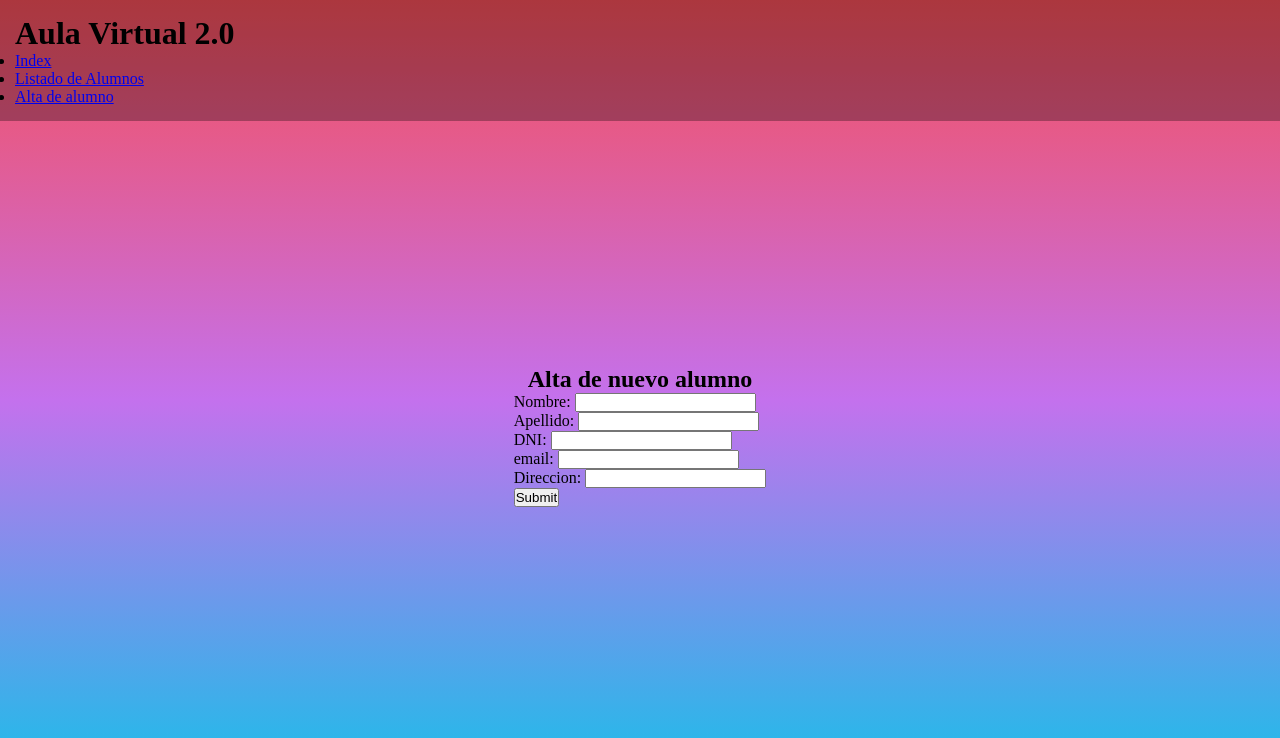
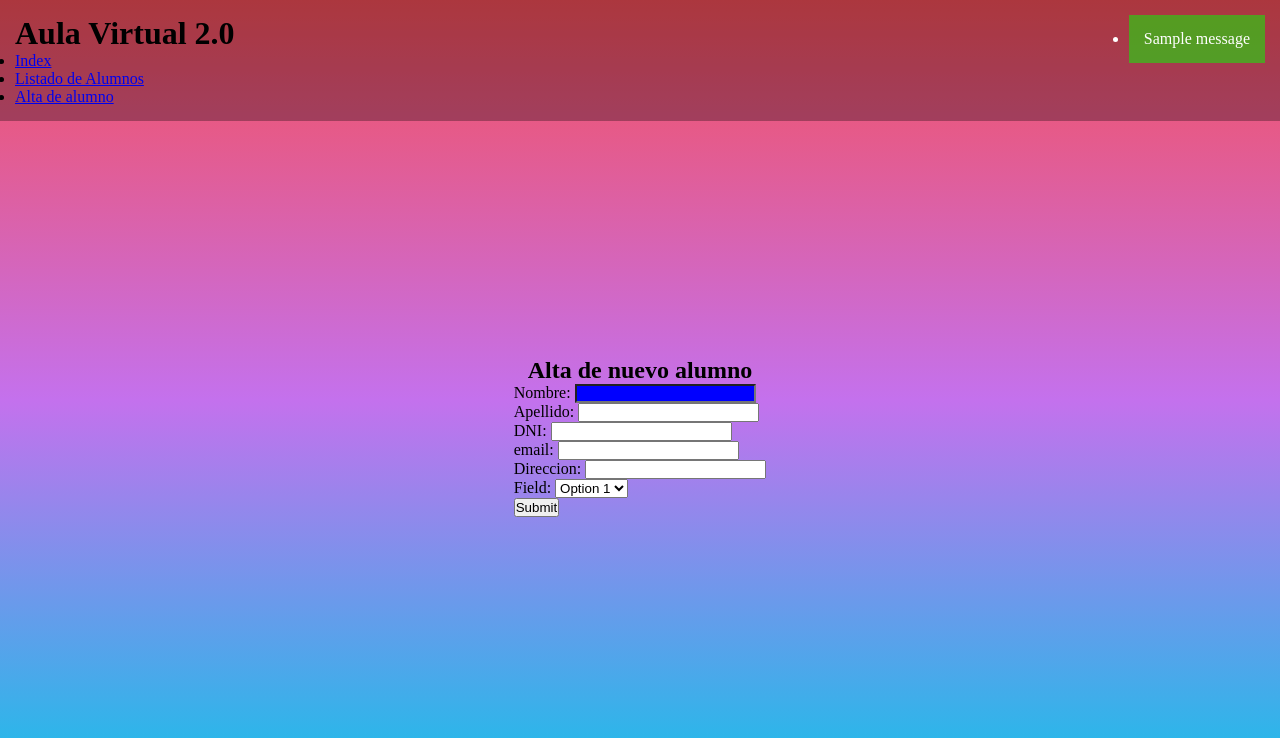
Before and after one commit to LucianoPueyo/Codo-a-codo-Django-24309, a Django app: page /web/alta_alumno in a window 1280 px wide. Shown: the top 738 px of the page. Run offline with Django 5.2, Linux system fonts and the light colour scheme; tables that the repository leaves empty hold one stand-in row (values such as "Sample post"); one stand-in notice (Sample message) is shown.

Commit message:
Clase 10: Formularios 2

```diff
--- a/Django/AulaVirtual/web/forms.py
+++ b/Django/AulaVirtual/web/forms.py
@@ -1,8 +1,37 @@
 from django import forms
+from django.core.exceptions import ValidationError
 
 class AltaAlumnoForm(forms.Form):
-    nombre = forms.CharField(label="Nombre", required=True)
+    nombre = forms.CharField(label="Nombre", required=True,widget=forms.TextInput(attrs={'class': 'campo_azul'}))
     apellido = forms.CharField(label="Apellido", required=True)
     dni = forms.IntegerField(label="DNI", required=True)
     email = forms.EmailField(label="email", required=True)
     direccion = forms.CharField(label="Direccion", required=True)
+
+    CHOICES = (('Option 1', 'Option 1'),('Option 2', 'Option 2'),)
+    field = forms.ChoiceField(choices=CHOICES)
+
+    def clean_nombre(self):
+        if not self.cleaned_data["nombre"].isalpha():
+            raise ValidationError("El nombre solo puede estar compuesto por letras")
+
+        return self.cleaned_data["nombre"]
+
+    def clean_apellido(self):
+        if not self.cleaned_data["apellido"].isalpha():
+            raise ValidationError("El apellido solo puede estar compuesto por letras")
+
+        return self.cleaned_data["apellido"]
+
+    def clean(self):
+        cleaned_data = super().clean()
+        nombre = cleaned_data.get("nombre")
+        apellido = cleaned_data.get("apellido")
+
+        if nombre == "Carlos" and apellido == "Lopez":
+            raise ValidationError("El usuario Carlos Lopez ya existe")
+
+        if self.cleaned_data["dni"] < 1000000:
+            raise ValidationError("El dni debe tener 8 digitos")
+
+        return self.cleaned_data
--- a/Django/AulaVirtual/web/static/web/styles/alta_alumno.css
+++ b/Django/AulaVirtual/web/static/web/styles/alta_alumno.css
@@ -0,0 +1,3 @@
+.campo_azul {
+    background-color: blue;
+}
--- a/Django/AulaVirtual/web/static/web/styles/base.css
+++ b/Django/AulaVirtual/web/static/web/styles/base.css
@@ -26,6 +26,20 @@ header {
     background-color: rgba(0,0,0,0.3);
 }
 
+header .messages {
+    position: fixed;
+    top: 15px;
+    right: 15px;
+
+    border-radius: 5px;
+}
+
+header .messages .success {
+    background-color: rgba(0,255,0,0.5);
+    padding: 15px;
+    color: white;
+}
+
 main {
     flex: 1;
     flex-direction: column;
--- a/Django/AulaVirtual/web/templates/web/alta_alumno.html
+++ b/Django/AulaVirtual/web/templates/web/alta_alumno.html
@@ -12,8 +12,7 @@
     <h2>Alta de nuevo alumno</h2>
     <form method="POST" action="{% url 'alta_alumno' %}">
         {% csrf_token %}
-        {{ alta_alumno_form }}
-
+        {{ alta_alumno_form.as_p }}
         <input type="submit">
     </form>
 {% endblock %}
--- a/Django/AulaVirtual/web/templates/web/base.html
+++ b/Django/AulaVirtual/web/templates/web/base.html
@@ -21,6 +21,15 @@
                 <li><a href="{% url 'alta_alumno' %}">Alta de alumno</a></li>
             </ul>
         </nav>
+
+        {% if messages %}
+            <ul class="messages">
+                {% for message in messages %}
+                    <li {% if message.tags %} class="{{message.tags}}" {%endif%}> {{message}}</li>
+                {% endfor %}
+            </ul>
+        {% endif %}
+
     </header>
     <main class="centered">
         {% block main %}{% endblock %}
--- a/Django/AulaVirtual/web/views.py
+++ b/Django/AulaVirtual/web/views.py
@@ -1,6 +1,7 @@
 from django.shortcuts import render
 from django.http import HttpResponse
 from django.shortcuts import redirect
+from django.contrib import messages
 
 from .forms import *
 
@@ -47,18 +48,19 @@ def alta_alumno(request):
         contexto['alta_alumno_form'] = AltaAlumnoForm()
 
     else: # Asumo que es un POST
-        contexto['alta_alumno_form'] = AltaAlumnoForm(request.POST)
+        form = AltaAlumnoForm(request.POST)
+        contexto['alta_alumno_form'] = form
 
         # Validar el form
+        if form.is_valid():
+            # Si el form es correcto
+            # Lo redirijo a una vista segura por ejemplo el index
 
-        # Si el form es correcto
-        # Lo redirijo a una vista segura por ejemplo el index
+            messages.success(request, 'El alumno fue dado de alta con éxito')
+
+            return redirect('index')
 
         # Si el form es incorrecto
-        # renderizo un form con mensajes de error
-
-        print(request.POST)
-
-        return redirect('index')
+        # Se renderiza un form con mensajes de error
 
     return render(request, 'web/alta_alumno.html', contexto)
```
Also changed, not shown: 1 other file.
